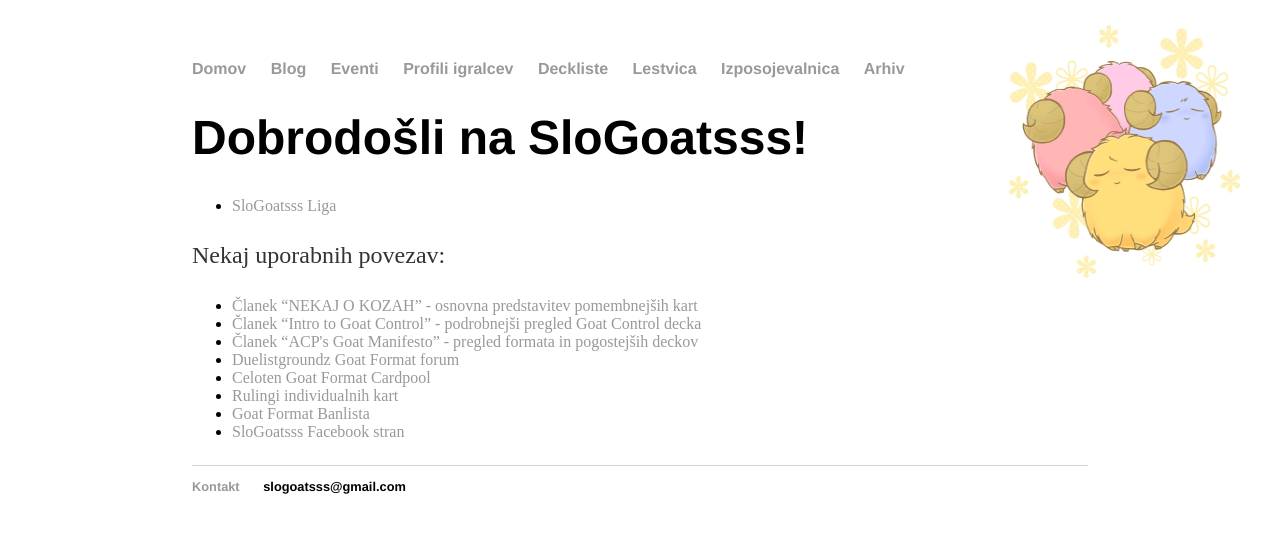
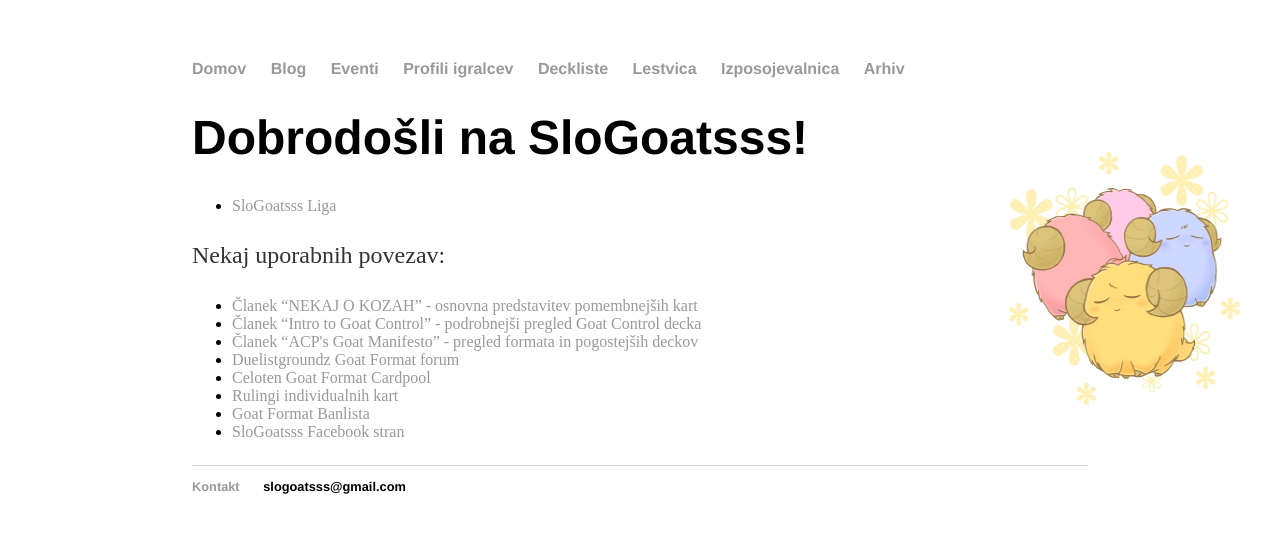
Before and after one commit to slogoatsss/slogoatsss.github.io, a Jekyll site: the page built from index.html, in a window 1280 px wide. Shown: the top 533 px of the page. Built offline with Jekyll 4.4.1, drawn with Linux system fonts in a browser that asks for light colours; nearby versions of some CDN libraries; library files that are not in the unit come from our copies.

Commit message:
Update main.css

```diff
--- a/css/main.css
+++ b/css/main.css
@@ -2,7 +2,7 @@
     margin: 60px auto;
     width: 70%;
 	background-image: url("scape2.jpg");
-	background-position: right top;
+	background-position: right center;
 	background-size: 300px 300px;
 	background-repeat: no-repeat;
 }
```
